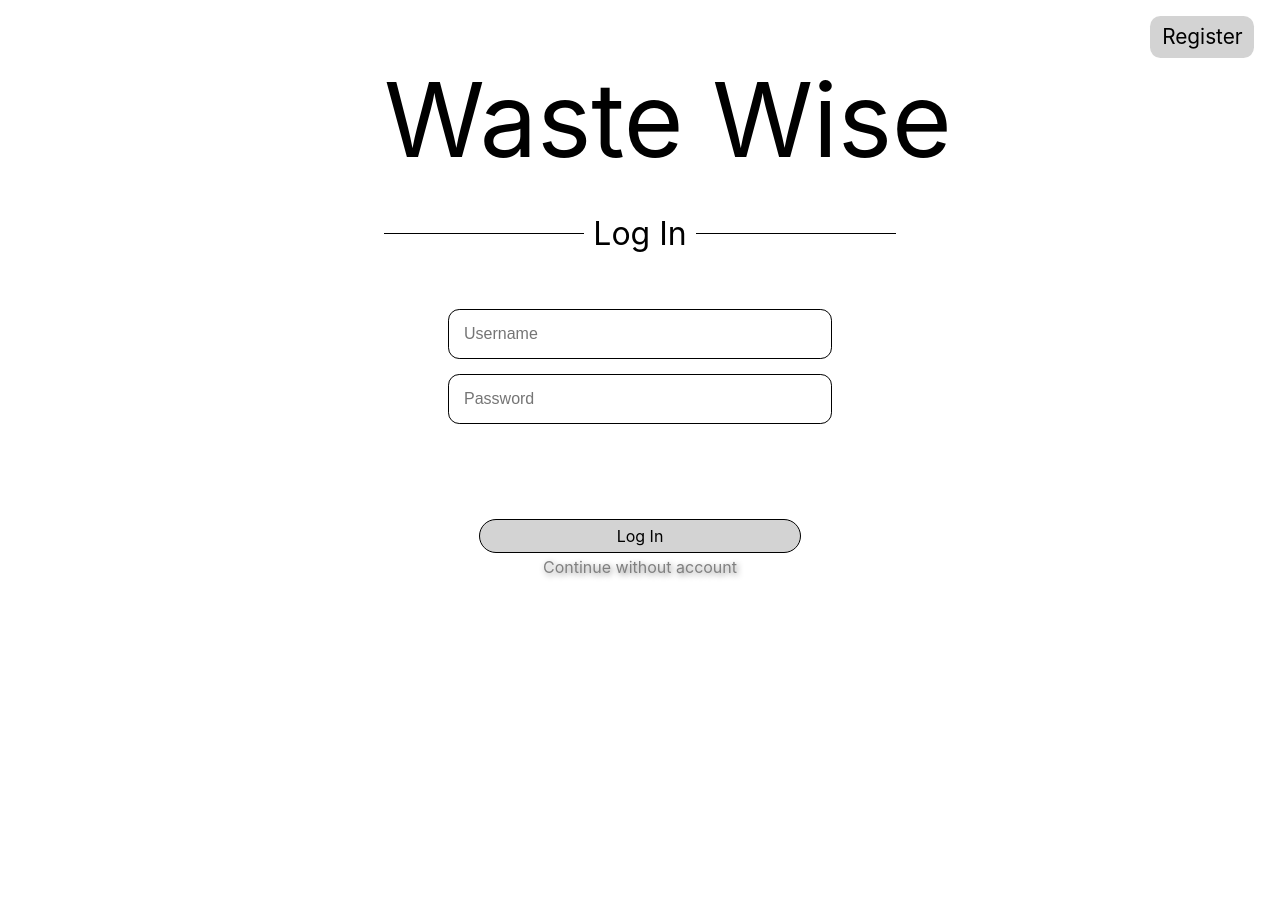
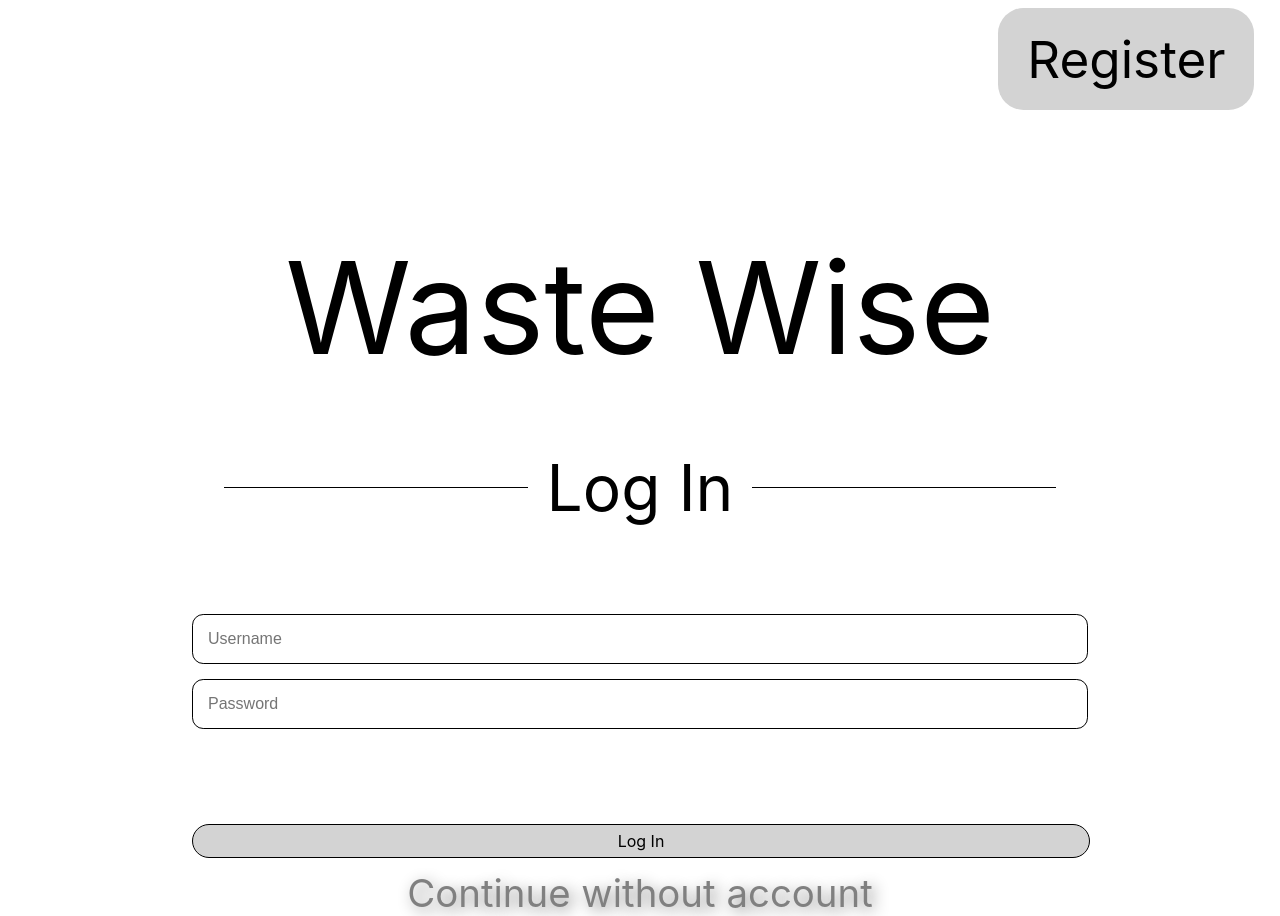
Before and after one commit to agiledev-students-fall2023/4-final-project-agile-architects-1, a React (Create React App) app in the folder front-end/: page /login in a window 1280 px wide. Before the commit the page ends 800 px from the top, so only its background shows below. Built offline with nearby package versions, Linux system fonts and the light colour scheme.

Commit message:
Update layout of login and register page

```diff
--- a/front-end/src/components/LoginButton.css
+++ b/front-end/src/components/LoginButton.css
@@ -1,17 +1,17 @@
 .login-button {
+  display: flex;
   background-color: lightgrey;
   color: black;
-    width: 5em;
-    height: 2em;
+  width: 20vw;
+  height: 8vw;
   text-decoration-line: none;
   text-align: center;
-    font-size: 1.3em;
+  font-size: 4vw;
   border-radius: .5em;
   margin-left: auto;
-    margin-right: 2em;
-    margin-top: 1em;
+  margin-right: 2vw;
+  margin-top: .5rem;
   border: none;
-    display: flex;
   justify-content: center;
   align-items: center;
 }
--- a/front-end/src/routes/Login.css
+++ b/front-end/src/routes/Login.css
@@ -2,15 +2,15 @@
   display: flex;
   background-color: lightgrey;
   color: black;
-  width: 5em;
-  height: 2em;
+  width: 20vw;
+  height: 8vw;
   text-decoration-line: none;
   text-align: center;
-  font-size: 1.3em;
+  font-size: 4vw;
   border-radius: .5em;
   margin-left: auto;
   margin-right: 2vw;
-  margin-top: 1rem;
+  margin-top: .5rem;
   border: none;
   justify-content: center;
   align-items: center;
@@ -25,7 +25,7 @@
   flex-direction: column;
   align-items: center;
   justify-content: flex;
-
+  margin-top: 15vh;
 }
 
 .login-display {
@@ -34,24 +34,27 @@
   text-align: center;
   margin-bottom: 1.5rem; /* Space below the title */
   margin-top: 23h;
-  width: 40vw
+  width: 65vw;
 }
 
 .login-display .text-wrapper-wastewise {
   white-space: nowrap;
-  font-size: 8vw;
+  font-size: 10vw;
   font-size: bold;
 }
 
 .login-display .text-wrapper-login {
   display: inline-block;
-  font-size: 2em;
+  font-size: 5vw;
 }
 
+.login-display .login-group {
+
+}
 .login-form {
   display: flex;
   flex-direction: column;
-  width: 30vw; /* Reduce width for better alignment */
+  width: 70vw; /* Reduce width for better alignment */
   margin: auto;
 
 }
@@ -69,7 +72,7 @@
   padding: 15px; /* Padding for better appearance */
   margin-bottom: 15px;
   font-size: 1em;
-  border: .1em solid black; /* Border for input */
+  border: .05em solid black; /* Border for input */
   border-radius: .7em; /* Rounded corners for input */
 }
 
@@ -80,9 +83,8 @@
   text-align: center;
   color: black;
   background-color: lightgray;
-  margin-top: 10rem;
   height: 2rem;
-  width: 25vw;
+  width: 70vw;
   border-radius: 2em;
   border: 1px solid black;
   margin-left: auto;
@@ -90,8 +92,6 @@
   font-size: 1em;
   text-decoration: none;
   margin-top: 10vh;
-  margin-left: auto;
-  margin-right: auto;
 }
 
 
@@ -99,11 +99,13 @@ button:hover {
   background-color: grey; /* Slightly darker pink on hover */
 }
 
-.text-wrapper-continue {
+.text-wrapper-continue-login {
   display: block;
   color: grey;
   text-decoration: none;
   text-shadow: .1em .1em .4em grey;
   text-align: center;
-  margin-top: .3rem
+  margin-top: .7rem;
+  font-size: 3vw;
+
 }
--- a/front-end/src/routes/Login.js
+++ b/front-end/src/routes/Login.js
@@ -46,7 +46,7 @@ export const Login = () => {
           {/*
           <button>Don't have an account? Register</button>
     */}
-        <Link className="text-wrapper-continue" to="/">Continue without account</Link>
+        <Link className="text-wrapper-continue-login" to="/">Continue without account</Link>
       </div>
     </div>
   );
--- a/front-end/src/routes/Register.css
+++ b/front-end/src/routes/Register.css
@@ -2,15 +2,15 @@
   display: flex;
   background-color: lightgrey;
   color: black;
-  width: 5em;
-  height: 2em;
+  width: 20vw;
+  height: 8vw;
   text-decoration-line: none;
   text-align: center;
-  font-size: 1.3em;
+  font-size: 4vw;
   border-radius: .5em;
   margin-left: auto;
   margin-right: 2vw;
-  margin-top: 1rem;
+  margin-top: .5rem;
   border: none;
   justify-content: center;
   align-items: center;
@@ -25,7 +25,7 @@
   flex-direction: column;
   align-items: center;
   justify-content: flex;
-
+  margin-top: 15vh;
 }
 
 .register-display {
@@ -34,24 +34,27 @@
   text-align: center;
   margin-bottom: 1.5rem; /* Space below the title */
   margin-top: 23h;
-  width: 40vw
+  width: 65vw;
 }
 
 .register-display .text-wrapper-wastewise {
   white-space: nowrap;
-  font-size: 8vw;
+  font-size: 10vw;
   font-size: bold;
 }
 
 .register-display .text-wrapper-register {
   display: inline-block;
-  font-size: 2em;
+  font-size: 5vw;
 }
 
+.register-display .register-group {
+
+}
 .register-form {
   display: flex;
   flex-direction: column;
-  width: 30vw; /* Reduce width for better alignment */
+  width: 70vw; /* Reduce width for better alignment */
   margin: auto;
 
 }
@@ -69,7 +72,7 @@
   padding: 15px; /* Padding for better appearance */
   margin-bottom: 15px;
   font-size: 1em;
-  border: .1em solid black; /* Border for input */
+  border: .05em solid black; /* Border for input */
   border-radius: .7em; /* Rounded corners for input */
 }
 
@@ -80,9 +83,8 @@
   text-align: center;
   color: black;
   background-color: lightgray;
-  margin-top: 10rem;
   height: 2rem;
-  width: 25vw;
+  width: 70vw;
   border-radius: 2em;
   border: 1px solid black;
   margin-left: auto;
@@ -90,8 +92,6 @@
   font-size: 1em;
   text-decoration: none;
   margin-top: 10vh;
-  margin-left: auto;
-  margin-right: auto;
 }
 
 
@@ -99,11 +99,13 @@ button:hover {
   background-color: grey; /* Slightly darker pink on hover */
 }
 
-.text-wrapper-continue {
+.text-wrapper-continue-register {
   display: block;
   color: grey;
   text-decoration: none;
   text-shadow: .1em .1em .4em grey;
   text-align: center;
-  margin-top: .3rem
+  margin-top: .7rem;
+  font-size: 3vw;
+
 }
--- a/front-end/src/routes/Register.js
+++ b/front-end/src/routes/Register.js
@@ -44,14 +44,14 @@ export const Register = () => {
 
             <div className="input-wrapper-register">
 
-              <input className="input-field-register" value={password} onChange={(e)=>setPass(e.target.value)} type="password" placeholder="Password" id="password" name="password"/>
+              <input className="input-field-register" value={password} onChange={(e)=>setPass(e.target.value)} type="password" placeholder="Confirm Password" id="password" name="password"/>
             </div>
             <LoginButton className="register-button-register-page" as={Link} to="/">Register</LoginButton>
           </form>
           {/*
           <button>Don't have an account? Register</button>
     */}
-        <Link className="text-wrapper-continue" to="/">Continue without account</Link>
+        <Link className="text-wrapper-continue-register" to="/">Continue without account</Link>
       </div>
     </div>
   );
```
Lines whose indentation alone changed are shown as unchanged.
